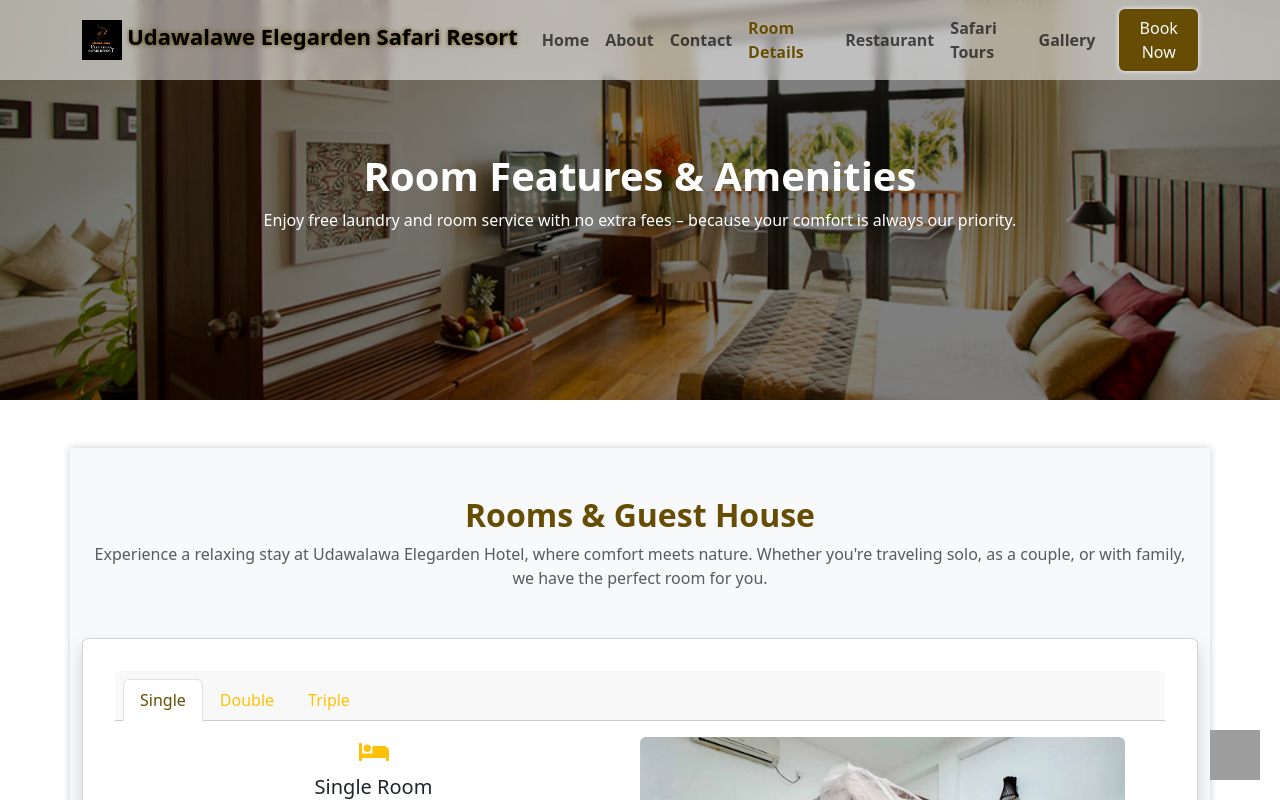
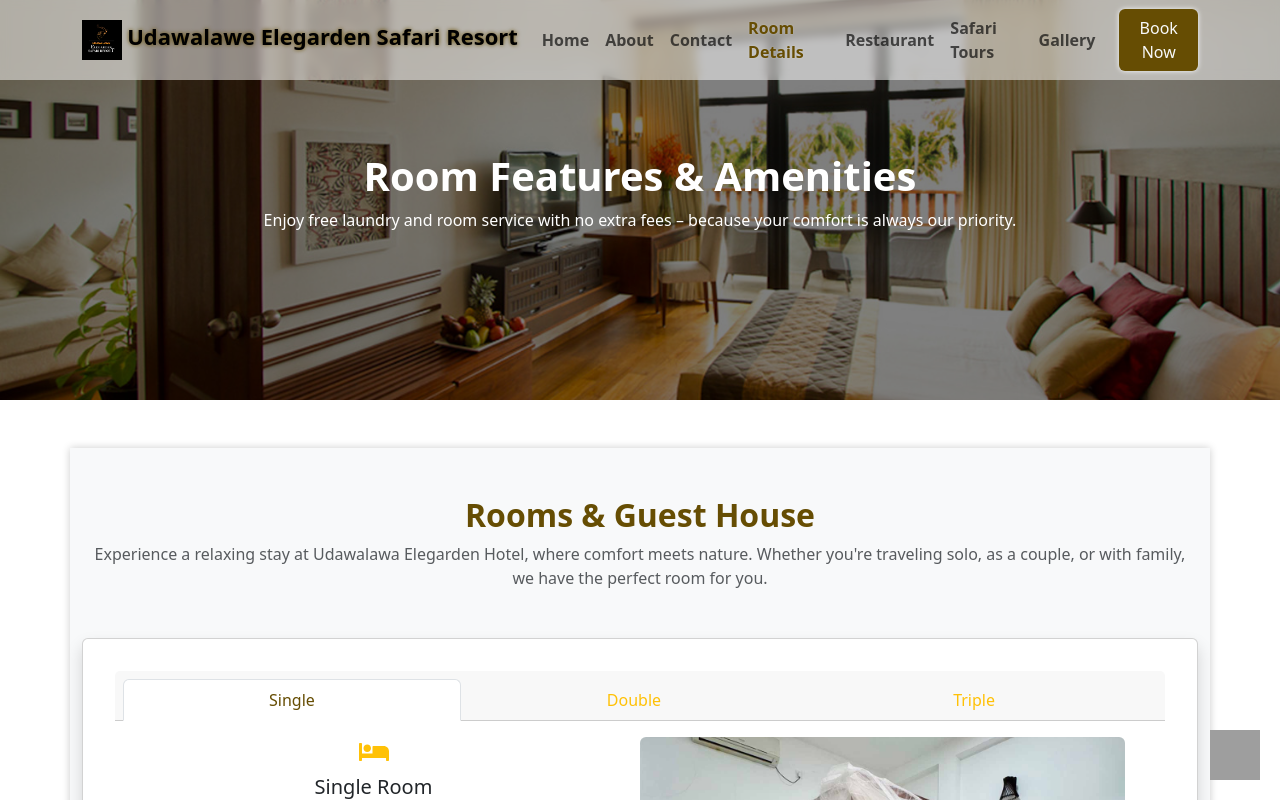
Before and after one commit to tharindu125/Udawalava-Eligarden-Hotel, a React (Vite) app: page /RoomDetails in a window 1280 px wide. Shown: the top 800 px of the page. Built offline with nearby package versions, Linux system fonts and the light colour scheme; grey boxes are pictures that could not be loaded.

Commit message:
add photos to gallery

```diff
--- a/src/components/MainCarousel.jsx
+++ b/src/components/MainCarousel.jsx
@@ -3,7 +3,7 @@ import { Carousel } from 'react-bootstrap';
 import { FaHome, FaUtensils, FaBed } from 'react-icons/fa';
 import slider2 from '../assets/restaurent_wallpaper_02.jpeg';
 import slider1 from '../assets/hotel_wallpaper_01.jpg';
-import slider3 from '../assets/sri-lanka-leopard-asian.jpg';
+import slider3 from '../assets/sri_lanka_elephant_04.jpg';
 
 function MainCarousel() {
   return (
--- a/src/pages/Home.jsx
+++ b/src/pages/Home.jsx
@@ -34,9 +34,9 @@ import roomsImage03 from '../assets/Udawalava-Eligarden-Hotel-Gallery-Image01.jp
 import restaurantimage01 from '../assets/Udawalava-Eligarden-Hotel-Gallery-Image05.jpg';
 import restaurantimage02 from '../assets/Udawalava-Eligarden-Hotel-Gallery-Image04.jpg';
 import restaurantimage03 from '../assets/Udawalava-Eligarden-Hotel-Gallery-Image10.jpg';
-import safariImage01 from '../assets/sri-lanka-wild-life.jpg';
-import safariImage02 from '../assets/Udawalawe-Safari-Leopard-in-Sri-Lanka.jpg';
-import safariImage03 from '../assets/Yala-National-Park.jpg';
+import safariImage01 from '../assets/Udawalava-Eligarden-Hotel-Safari-Gallery-Image60.jpg';
+import safariImage02 from '../assets/Udawalava-Eligarden-Hotel-Safari-Gallery-Image55.jpg';
+import safariImage03 from '../assets/Udawalava-Eligarden-Hotel-Safari-Gallery-Image28.jpg';
 
 import img1 from '../assets/Udawalava-Eligarden-Hotel-Gallery-Image01.jpg';
 import img2 from '../assets/Udawalava-Eligarden-Hotel-Gallery-Image02.jpg';
--- a/src/pages/Rooms.jsx
+++ b/src/pages/Rooms.jsx
@@ -112,15 +112,30 @@ const RoomsSection = () => {
         {/* Room Tabs */}
         <div className="card text-center shadow">
           <div className="card-header">
-            <ul className="nav nav-tabs card-header-tabs">
-              <li className="nav-item">
-                <button className={`nav-link ${activeTab === 'single' ? 'active text-warning-emphasis' : 'text-warning'}`} onClick={() => setActiveTab('single')}>Single</button>
+            <ul className="nav nav-tabs card-header-tabs w-100 d-flex">
+              <li className="nav-item flex-fill text-center">
+                <button
+                  className={`nav-link w-100 ${activeTab === 'single' ? 'active text-warning-emphasis' : 'text-warning'}`}
+                  onClick={() => setActiveTab('single')}
+                >
+                  Single
+                </button>
               </li>
-              <li className="nav-item">
-                <button className={`nav-link ${activeTab === 'double' ? 'active text-warning-emphasis' : 'text-warning'}`} onClick={() => setActiveTab('double')}>Double</button>
+              <li className="nav-item flex-fill text-center">
+                <button
+                  className={`nav-link w-100 ${activeTab === 'double' ? 'active text-warning-emphasis' : 'text-warning'}`}
+                  onClick={() => setActiveTab('double')}
+                >
+                  Double
+                </button>
               </li>
-              <li className="nav-item">
-                <button className={`nav-link ${activeTab === 'triple' ? 'active text-warning-emphasis' : 'text-warning'}`} onClick={() => setActiveTab('triple')}>Triple</button>
+              <li className="nav-item flex-fill text-center">
+                <button
+                  className={`nav-link w-100 ${activeTab === 'triple' ? 'active text-warning-emphasis' : 'text-warning'}`}
+                  onClick={() => setActiveTab('triple')}
+                >
+                  Triple
+                </button>
               </li>
             </ul>
           </div>
--- a/src/pages/SafariTours.jsx
+++ b/src/pages/SafariTours.jsx
@@ -7,7 +7,7 @@ import slider1 from '../assets/Yala-National-Park.jpg';
 import slider2 from '../assets/nine_arch_bridge_02.jpg';
 import slider3 from '../assets/slider1.jpg';
 import seasonalturs from '../assets/Sigiriya-Leopard-in-Sri-Lanka.jpg';
-import udawalava01 from '../assets/Udawalawe-Safari-Leopard-in-Sri-Lanka.jpg';
+import udawalava01 from '../assets/sri_lanka_elephant_01.jpg';
 import udawalava02 from '../assets/Udawalava-Eligarden-Hotel-Safari-Gallery-Image03.jpg';
 import udawalava03 from '../assets/Udawalava-Eligarden-Hotel-Safari-Gallery-Image06.jpg';
 import udawalava04 from '../assets/Udawalava-Eligarden-Hotel-Safari-Gallery-Image09.jpg';
```
Also changed, not shown: src/assets/Udawalava-Eligarden-Hotel-Safari-Gallery-Image60.jpg.
